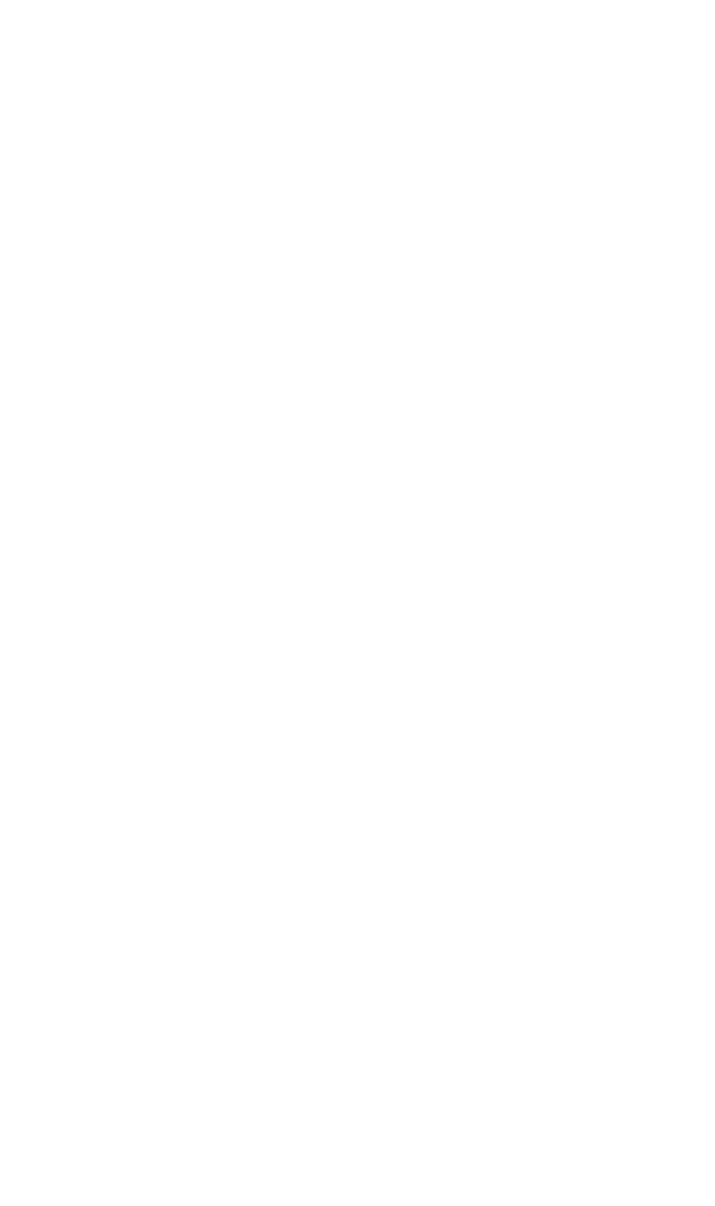
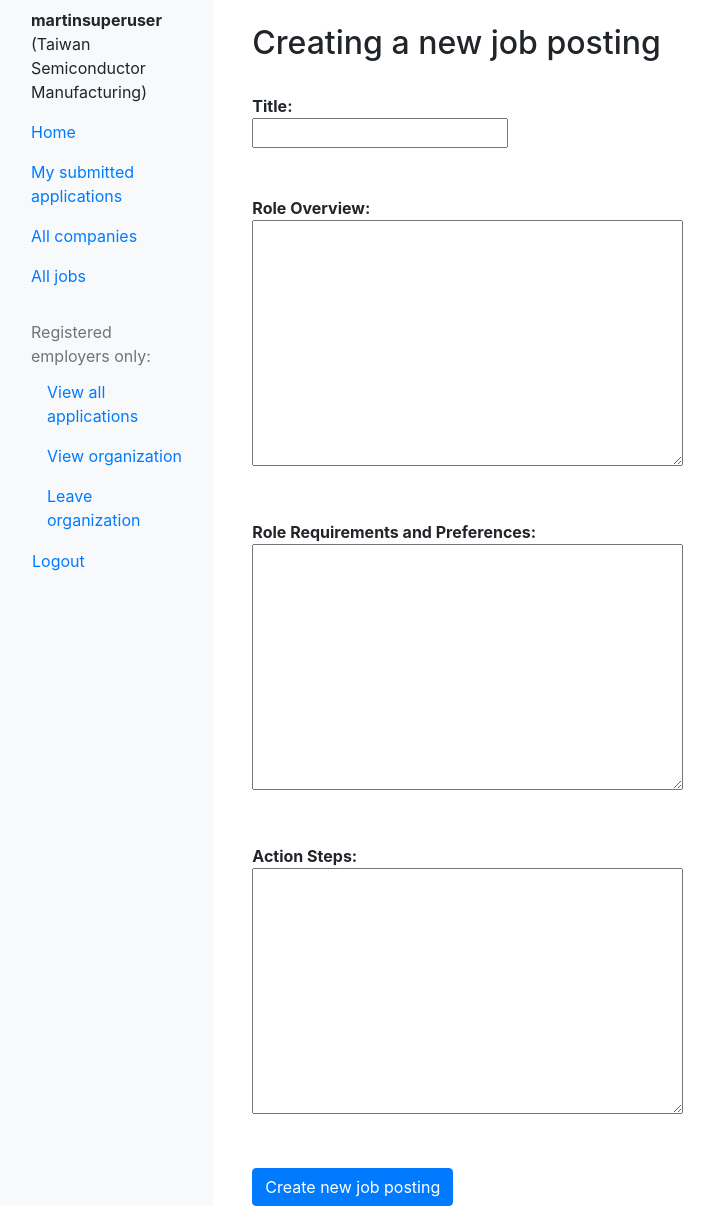
Before and after one commit to martn2023/yindeed_indeed_clone, a Django app: page /jobs/create_job/ in a window 1280 px wide. Before the commit the part shown is empty. Shown: the whole page, without its empty margins (0-715 px from the left). Before the commit the page ends 800 px from the top, so only its background shows below. Run offline with Django 5.2, Linux system fonts and the light colour scheme; a user stored in the database is signed in; data comes from the database, SQL or seed files in the repository; both versions use the stored data as it was after the commit; some libraries are stand-ins or nearby versions.

Commit message:
job creation form in place with fields

```diff
--- a/job_catalog/views.py
+++ b/job_catalog/views.py
@@ -12,6 +12,7 @@ from .models import EmployerOrganization, JobPosting #have to pull from the mode
 from core.models import UserProfile
 from job_applications.models import JobApplication  # Adjust the import path according to your project structure
 
+from django.urls import reverse
 
 
 def index(request):
--- a/templates/job_catalog/create_job_posting.html
+++ b/templates/job_catalog/create_job_posting.html
@@ -1,10 +1,38 @@
-<!DOCTYPE html>
-<html lang="en">
-<head>
-    <meta charset="UTF-8">
-    <title>Title</title>
-</head>
-<body>
+{% extends 'base_generic.html' %}
 
-</body>
-</html>
+{% block content %}
+<div class="container mt-4">
+    <h2>Creating a new job posting</h2>
+    <br>
+    <form method="post">
+    {% csrf_token %}
+    <div class="form-field">
+        <strong>Title:</strong><br>
+        {{ form.title }}<br>
+        <br>
+        <br>
+    </div>
+    <div class="form-field">
+        <strong>Role Overview:</strong><br>
+        {{ form.role_overview }}<br>
+        <br>
+        <br>
+    </div>
+    <div class="form-field">
+        <strong>Role Requirements and Preferences:</strong><br>
+        {{ form.role_requirements_and_preferences }}<br>
+        <br>
+        <br>
+    </div>
+    <div class="form-field">
+        <strong>Action Steps:</strong><br>
+        {{ form.action_steps }}<br>
+        <br>
+        <br>
+    </div>
+    <!-- Since 'expiration_date' and 'is_active' are managed by the system, they are not included in the form -->
+    <button type="submit" class="btn btn-primary">Create new job posting</button>
+</form>
+
+</div>
+{% endblock content %}
```
Also changed, not shown: db.sqlite3.
